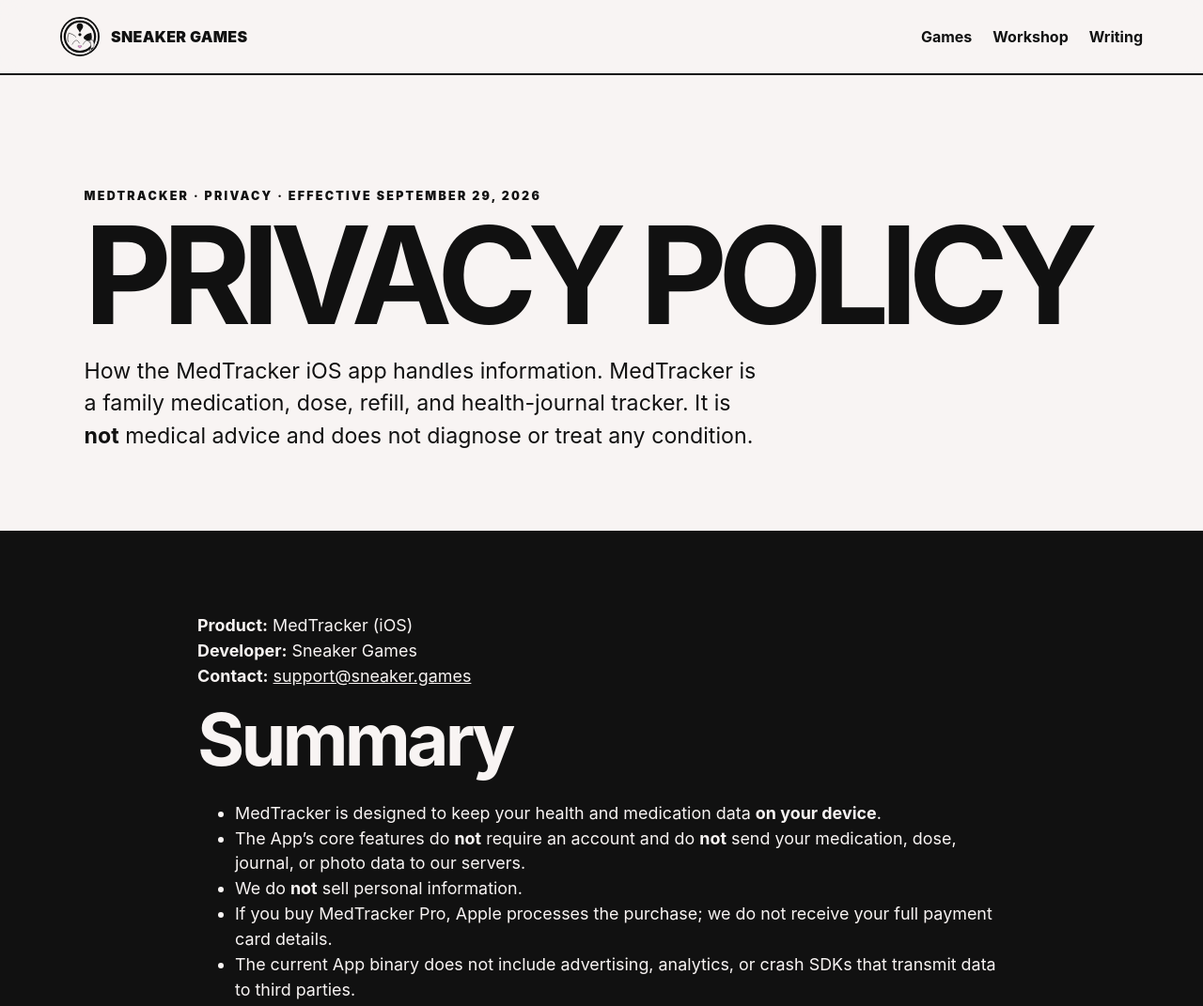
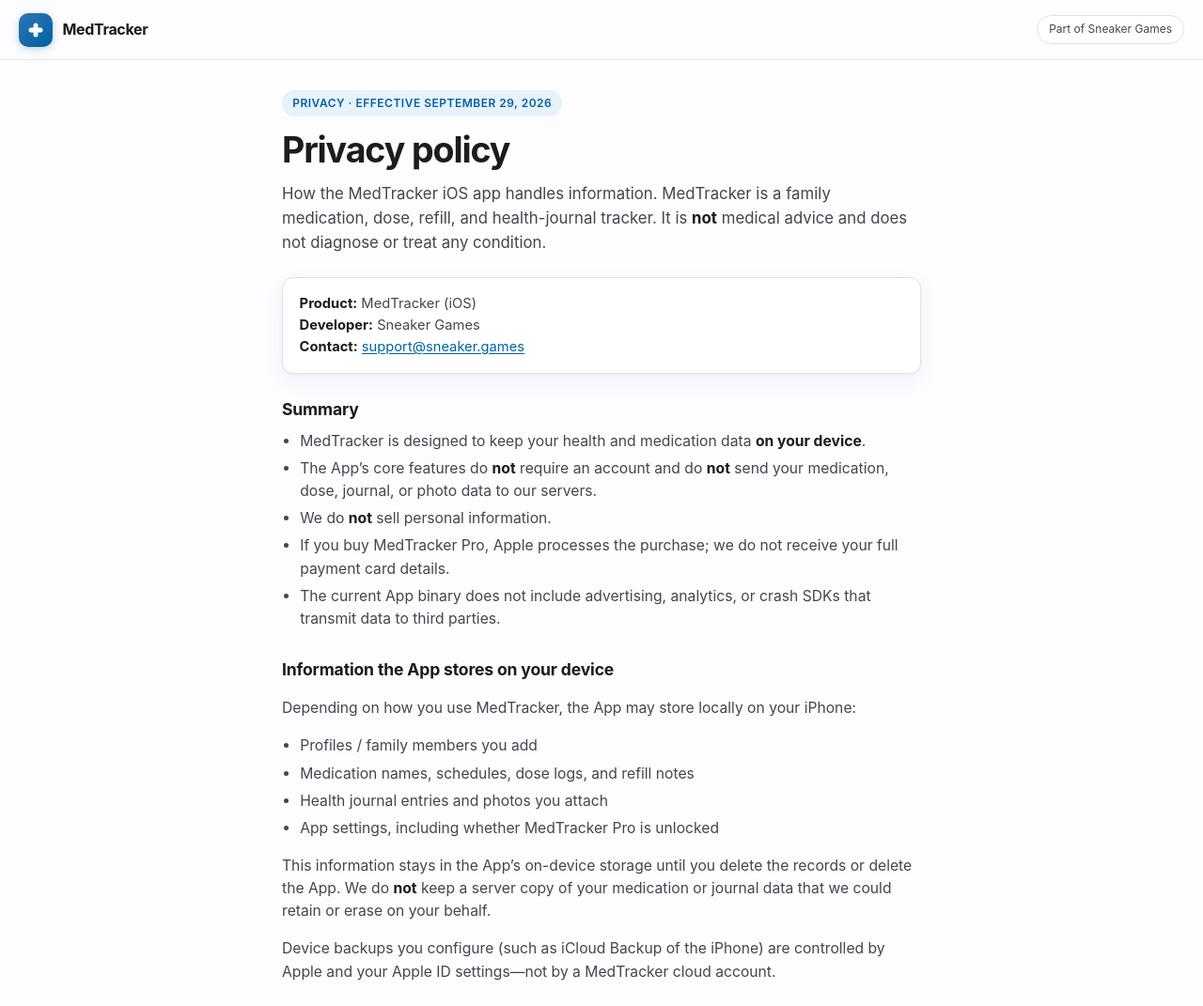
Before and after one commit to sec-knight/sneaker.games, a website: page medtracker/privacy/index.html in a window 1280 px wide. Shown: the top 1071 px of the page at 94% size. Drawn offline with Linux system fonts and the light colour scheme.

Commit message:
MedTracker site: match app theme (blue/family cards, own chrome) — privacy

```diff
--- a/medtracker/privacy/index.html
+++ b/medtracker/privacy/index.html
@@ -4,28 +4,27 @@
   <meta charset="UTF-8">
   <meta name="viewport" content="width=device-width, initial-scale=1.0">
   <meta name="description" content="MedTracker Privacy Policy — on-device medication and health-journal data; Data Not Collected design.">
-  <meta name="theme-color" content="#f8f4f3">
-  <title>MedTracker Privacy Policy — Sneaker Games</title>
-  <link rel="icon" href="../../assets/logo.svg" type="image/svg+xml">
-  <link rel="stylesheet" href="../../style.css">
+  <meta name="theme-color" content="#0061A3">
+  <title>MedTracker Privacy Policy</title>
+  <link rel="icon" href="../assets/mark.svg" type="image/svg+xml">
+  <link rel="stylesheet" href="../medtracker.css">
 </head>
 <body>
-  <div class="site-shell">
-    <nav class="nav" aria-label="Primary navigation">
-      <a class="brand" href="../../index.html#top"><img src="../../assets/logo.svg" alt="Sneaker Games mascot logo"><span>SNEAKER GAMES</span></a>
-      <div class="nav-links"><a href="../../index.html#games">Games</a><a href="../../index.html#workshop">Workshop</a><a href="../../writing.html">Writing</a></div>
-    </nav>
-    <main>
-      <section class="section writing-hero">
-        <div class="eyebrow">MedTracker · Privacy · Effective September 29, 2026</div>
-        <h1 class="page-title">PRIVACY POLICY</h1>
-        <p class="page-intro">How the MedTracker iOS app handles information. MedTracker is a family medication, dose, refill, and health-journal tracker. It is <strong>not</strong> medical advice and does not diagnose or treat any condition.</p>
-      </section>
-      <section class="section alt">
-        <article class="wisdom-entry">
-          <p><strong>Product:</strong> MedTracker (iOS)<br>
+<div class="mt-shell">
+  <header class="mt-top">
+    <a class="mt-brand" href="../"><span class="mt-mark" aria-hidden="true"><svg viewBox="0 0 24 24" fill="none" xmlns="http://www.w3.org/2000/svg"><rect x="3" y="9" width="18" height="6" rx="3" fill="#fff"/><rect x="9" y="3" width="6" height="18" rx="3" fill="#fff" opacity="0.92"/></svg></span>MedTracker</a>
+    <a class="mt-sneaker" href="../../index.html">Part of Sneaker Games</a>
+  </header>
+  <main class="mt-main mt-policy">
+    <span class="mt-eyebrow">Privacy · Effective September 29, 2026</span>
+    <h1 class="mt-title">Privacy policy</h1>
+    <p class="mt-lead">How the MedTracker iOS app handles information. MedTracker is a family medication, dose, refill, and health-journal tracker. It is <strong>not</strong> medical advice and does not diagnose or treat any condition.</p>
+
+    <div class="mt-meta">
+      <strong>Product:</strong> MedTracker (iOS)<br>
       <strong>Developer:</strong> Sneaker Games<br>
-          <strong>Contact:</strong> <a href="mailto:support@sneaker.games">support@sneaker.games</a></p>
+      <strong>Contact:</strong> <a href="mailto:support@sneaker.games">support@sneaker.games</a>
+    </div>
 
     <h2>Summary</h2>
     <ul>
@@ -103,12 +102,14 @@
     <p>Questions about privacy: <a href="mailto:support@sneaker.games"><strong>support@sneaker.games</strong></a></p>
     <p>Interim web home: <a href="https://sneaker.games/medtracker/">https://sneaker.games/medtracker/</a><br>
     This policy: <a href="https://sneaker.games/medtracker/privacy/">https://sneaker.games/medtracker/privacy/</a></p>
-          <p><a href="../">← Back to MedTracker</a></p>
-        </article>
-      </section>
+
+    <a class="mt-back" href="../">← Back to MedTracker</a>
   </main>
-    <footer class="footer"><span>© <span id="year"></span> Sneaker Games</span><span class="tiny">MedTracker privacy · Sneaker Games</span></footer>
+  <footer class="mt-footer">
+    <span>© <span id="y"></span> Sneaker Games · MedTracker</span>
+    <span><a href="mailto:support@sneaker.games">support@sneaker.games</a></span>
+  </footer>
+  <script>document.getElementById('y').textContent=new Date().getFullYear()</script>
 </div>
-  <script src="../../script.js"></script>
 </body>
 </html>
```
Lines whose indentation alone changed are shown as unchanged.
